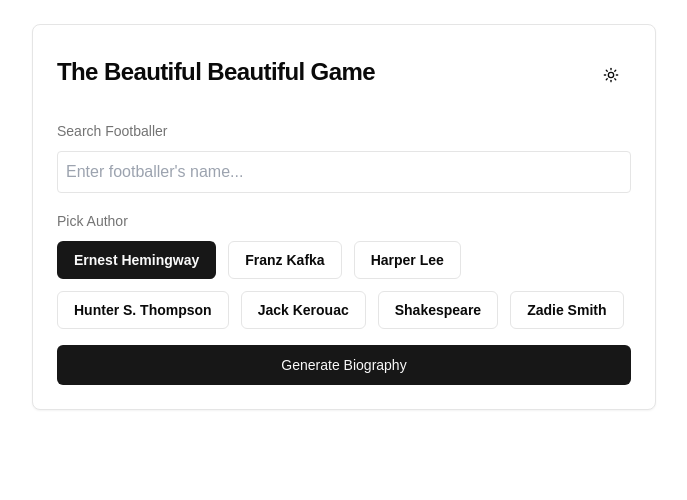
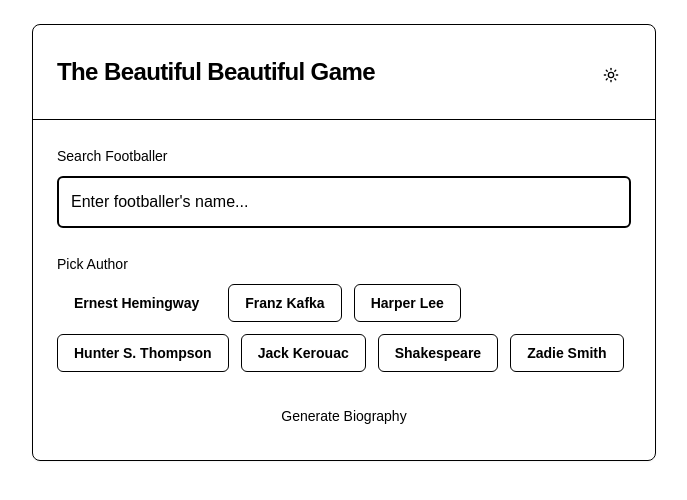
Before and after one commit to PaulGreetham/the-beautiful-beautiful-game, a Next.js app: page / in a window 1280 px wide. Shown: the top 500 px of the page, without its empty margins (296-983 px from the left). Built offline with nearby package versions, Linux system fonts and the light colour scheme.

Commit message:
style changes and now colors to be decided

```diff
--- a/src/app/globals.css
+++ b/src/app/globals.css
@@ -8,57 +8,58 @@ body {
 
 @layer base {
   :root {
-    --background: 0 0% 100%;
-    --foreground: 0 0% 3.9%;
-    --card: 0 0% 100%;
-    --card-foreground: 0 0% 3.9%;
-    --popover: 0 0% 100%;
-    --popover-foreground: 0 0% 3.9%;
-    --primary: 0 0% 9%;
-    --primary-foreground: 0 0% 98%;
-    --secondary: 0 0% 96.1%;
-    --secondary-foreground: 0 0% 9%;
-    --muted: 0 0% 96.1%;
-    --muted-foreground: 0 0% 45.1%;
-    --accent: 0 0% 96.1%;
-    --accent-foreground: 0 0% 9%;
-    --destructive: 0 84.2% 60.2%;
-    --destructive-foreground: 0 0% 98%;
-    --border: 0 0% 89.8%;
-    --input: 0 0% 89.8%;
-    --ring: 0 0% 3.9%;
-    --chart-1: 12 76% 61%;
-    --chart-2: 173 58% 39%;
-    --chart-3: 197 37% 24%;
-    --chart-4: 43 74% 66%;
-    --chart-5: 27 87% 67%;
+    --background: #222831;
+    --foreground: #EEEEEE;
+
+    --card: #222831;
+    --card-foreground: #EEEEEE;
+
+    --primary: #00ADB5;
+    --primary-foreground: #EEEEEE;
+
+    --secondary: #FCCD2A;
+    --secondary-foreground: #EEEEEE;
+
+    --accent: #C0EBA6;
+    --accent-foreground: #EEEEEE;
+
+    --muted: #222831;
+    --muted-foreground: #EEEEEE;
+
+    --destructive: #222831;
+    --destructive-foreground: #EEEEEE;
+
+    --border: #222831;
+    --input: #222831;
+    --ring: #222831;
+
     --radius: 0.5rem;
   }
   .dark {
-    --background: 0 0% 3.9%;
-    --foreground: 0 0% 98%;
-    --card: 0 0% 3.9%;
-    --card-foreground: 0 0% 98%;
-    --popover: 0 0% 3.9%;
-    --popover-foreground: 0 0% 98%;
-    --primary: 0 0% 98%;
-    --primary-foreground: 0 0% 9%;
-    --secondary: 0 0% 14.9%;
-    --secondary-foreground: 0 0% 98%;
-    --muted: 0 0% 14.9%;
-    --muted-foreground: 0 0% 63.9%;
-    --accent: 0 0% 14.9%;
-    --accent-foreground: 0 0% 98%;
-    --destructive: 0 62.8% 30.6%;
-    --destructive-foreground: 0 0% 98%;
-    --border: 0 0% 14.9%;
-    --input: 0 0% 14.9%;
-    --ring: 0 0% 83.1%;
-    --chart-1: 220 70% 50%;
-    --chart-2: 160 60% 45%;
-    --chart-3: 30 80% 55%;
-    --chart-4: 280 65% 60%;
-    --chart-5: 340 75% 55%;
+    --background: #222831;
+    --foreground: #EEEEEE;
+
+    --card: #222831;
+    --card-foreground: #EEEEEE;
+
+    --primary: #00ADB5;
+    --primary-foreground: #EEEEEE;
+
+    --secondary: #00ADB5;
+    --secondary-foreground: #EEEEEE;
+
+    --accent: #00ADB5;
+    --accent-foreground: #EEEEEE;
+
+    --muted: #222831;
+    --muted-foreground: #EEEEEE;
+
+    --destructive: #222831;
+    --destructive-foreground: #EEEEEE;
+
+    --border: #222831;
+    --input: #222831;
+    --ring: #222831;
   }
 }
 
--- a/src/app/layout.tsx
+++ b/src/app/layout.tsx
@@ -1,16 +1,11 @@
 import type { Metadata } from "next";
-import { Geist, Geist_Mono } from "next/font/google";
+import { Urbanist } from "next/font/google";
 import "./globals.css";
 import { ThemeProvider } from '@/components/ThemeProvider';
 
-const geistSans = Geist({
-  variable: "--font-geist-sans",
+const urbanist = Urbanist({
   subsets: ["latin"],
-});
-
-const geistMono = Geist_Mono({
-  variable: "--font-geist-mono",
-  subsets: ["latin"],
+  variable: "--font-urbanist",
 });
 
 export const metadata: Metadata = {
@@ -25,9 +20,7 @@ export default function RootLayout({
 }>) {
   return (
     <html lang="en" suppressHydrationWarning>
-      <body
-        className={`${geistSans.variable} ${geistMono.variable} antialiased`}
-      >
+      <body className={`${urbanist.variable} antialiased`}>
         <ThemeProvider>{children}</ThemeProvider>
       </body>
     </html>
--- a/src/app/page.tsx
+++ b/src/app/page.tsx
@@ -2,10 +2,10 @@
 
 import { useState } from 'react';
 import { Card, CardContent, CardHeader, CardTitle } from "@/components/ui/card";
-import { Button } from "@/components/ui/button";
 import { TypewriterText } from '@/components/TypewriterText';
 import { AuthorBadges, type Author } from '@/components/AuthorBadges';
 import { ThemeToggle } from '@/components/ThemeToggle';
+import { Button } from '@/components/ui/button';
 
 export default function Home() {
   const [playerName, setPlayerName] = useState('');
@@ -55,21 +55,22 @@ export default function Home() {
   };
 
   return (
+    <div className="min-h-screen w-full bg-background">
       <main className="max-w-2xl mx-auto p-6">
-      <Card>
-        <CardHeader className="flex flex-row items-center justify-between">
-          <CardTitle>The Beautiful Beautiful Game</CardTitle>
+        <Card className="border-secondary/20">
+          <CardHeader className="flex flex-row items-center justify-between border-b border-secondary/20">
+            <CardTitle className="text-accent font-bold">The Beautiful Beautiful Game</CardTitle>
             <ThemeToggle />
           </CardHeader>
-        <CardContent>
-          <form onSubmit={generateBiography} className="space-y-4">
+          <CardContent className="mt-6">
+            <form onSubmit={generateBiography} className="space-y-6">
               {error && (
-              <div className="p-3 text-sm text-red-500 bg-red-50 rounded-md">
+                <div className="p-3 text-sm text-destructive bg-destructive/10 rounded-md">
                   {error}
                 </div>
               )}
               <div className="space-y-2">
-              <label htmlFor="playerName" className="text-sm font-medium text-muted-foreground">
+                <label htmlFor="playerName" className="text-sm font-medium text-accent">
                   Search Footballer
                 </label>
                 <input
@@ -78,7 +79,7 @@ export default function Home() {
                   value={playerName}
                   onChange={(e) => setPlayerName(e.target.value)}
                   placeholder="Enter footballer's name..."
-                className="w-full p-2 border rounded bg-background text-foreground"
+                  className="w-full p-3 border-2 border-secondary/20 rounded-md bg-background text-foreground placeholder:text-muted-foreground focus:border-accent focus:ring-accent transition-colors"
                   required
                 />
               </div>
@@ -89,19 +90,20 @@ export default function Home() {
               <Button
                 type="submit"
                 disabled={loading}
-              className="w-full"
+                className="w-full font-medium"
               >
                 {loading ? 'Generating...' : 'Generate Biography'}
               </Button>
             </form>
 
             {biography && (
-            <div className="prose prose-lg mt-6">
+              <div className="prose prose-lg mt-6 text-foreground">
                 <TypewriterText text={biography} speed={15} />
               </div>
             )}
           </CardContent>
         </Card>
       </main>
+    </div>
   );
 }
--- a/src/components/AuthorBadges.tsx
+++ b/src/components/AuthorBadges.tsx
@@ -1,6 +1,7 @@
 'use client';
 
 import { Badge } from "@/components/ui/badge";
+import { cn } from "@/lib/utils";
 
 const AUTHORS = [
   "Ernest Hemingway",
@@ -22,7 +23,7 @@ interface AuthorBadgesProps {
 export function AuthorBadges({ selectedAuthor, onAuthorSelect }: AuthorBadgesProps) {
   return (
     <div className="space-y-2">
-      <label className="text-sm font-medium text-muted-foreground">
+      <label className="text-sm font-medium text-accent">
         Pick Author
       </label>
       <div className="flex flex-wrap gap-3">
@@ -30,7 +31,12 @@ export function AuthorBadges({ selectedAuthor, onAuthorSelect }: AuthorBadgesPro
           <Badge
             key={author}
             variant={selectedAuthor === author ? "default" : "outline"}
-            className="cursor-pointer text-sm py-2 px-4 hover:scale-105 transition-transform"
+            className={cn(
+              "cursor-pointer text-sm py-2 px-4 hover:scale-105 transition-all",
+              selectedAuthor === author
+                ? "bg-secondary text-primary hover:bg-secondary/90"
+                : "border-secondary/20 hover:border-secondary hover:bg-secondary/10"
+            )}
             onClick={() => onAuthorSelect(author)}
           >
             {author}
--- a/src/components/TypewriterText.tsx
+++ b/src/components/TypewriterText.tsx
@@ -7,7 +7,7 @@ interface TypewriterTextProps {
   speed?: number;
 }
 
-export function TypewriterText({ text, speed = 4 }: TypewriterTextProps) {
+export function TypewriterText({ text, speed = 1 }: TypewriterTextProps) {
   const [displayedText, setDisplayedText] = useState('');
 
   useEffect(() => {
--- a/tailwind.config.ts
+++ b/tailwind.config.ts
@@ -55,6 +55,36 @@ export default {
   			lg: 'var(--radius)',
   			md: 'calc(var(--radius) - 2px)',
   			sm: 'calc(var(--radius) - 4px)'
+  		},
+  		fontFamily: {
+  			sans: [
+  				'var(--font-urbanist)'
+  			]
+  		},
+  		animation: {
+  			'shimmer-slide': 'shimmer-slide var(--speed) ease-in-out infinite alternate',
+  			'spin-around': 'spin-around calc(var(--speed) * 2) infinite linear'
+  		},
+  		keyframes: {
+  			'shimmer-slide': {
+  				to: {
+  					transform: 'translate(calc(100cqw - 100%), 0)'
+  				}
+  			},
+  			'spin-around': {
+  				'0%': {
+  					transform: 'translateZ(0) rotate(0)'
+  				},
+  				'15%, 35%': {
+  					transform: 'translateZ(0) rotate(90deg)'
+  				},
+  				'65%, 85%': {
+  					transform: 'translateZ(0) rotate(270deg)'
+  				},
+  				'100%': {
+  					transform: 'translateZ(0) rotate(360deg)'
+  				}
+  			}
   		}
   	}
   },
```
Lines whose indentation alone changed are shown as unchanged.
